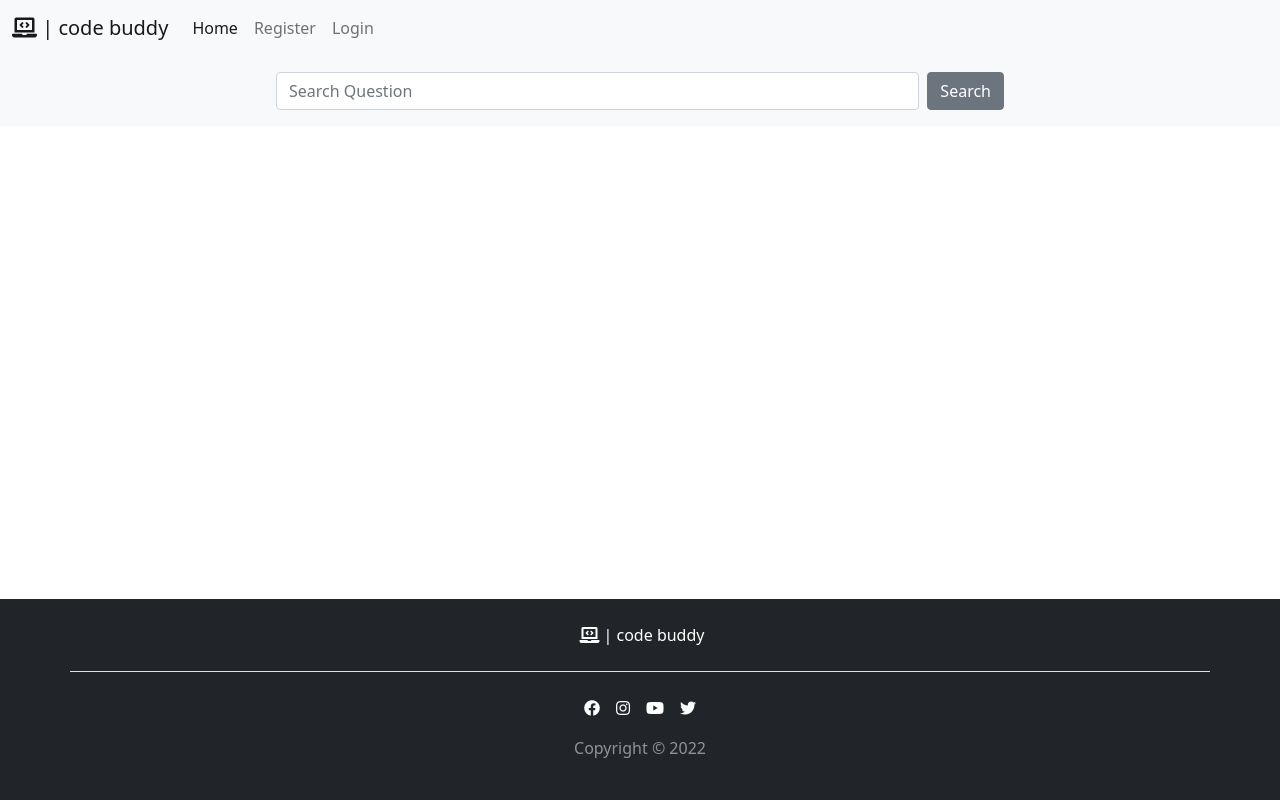
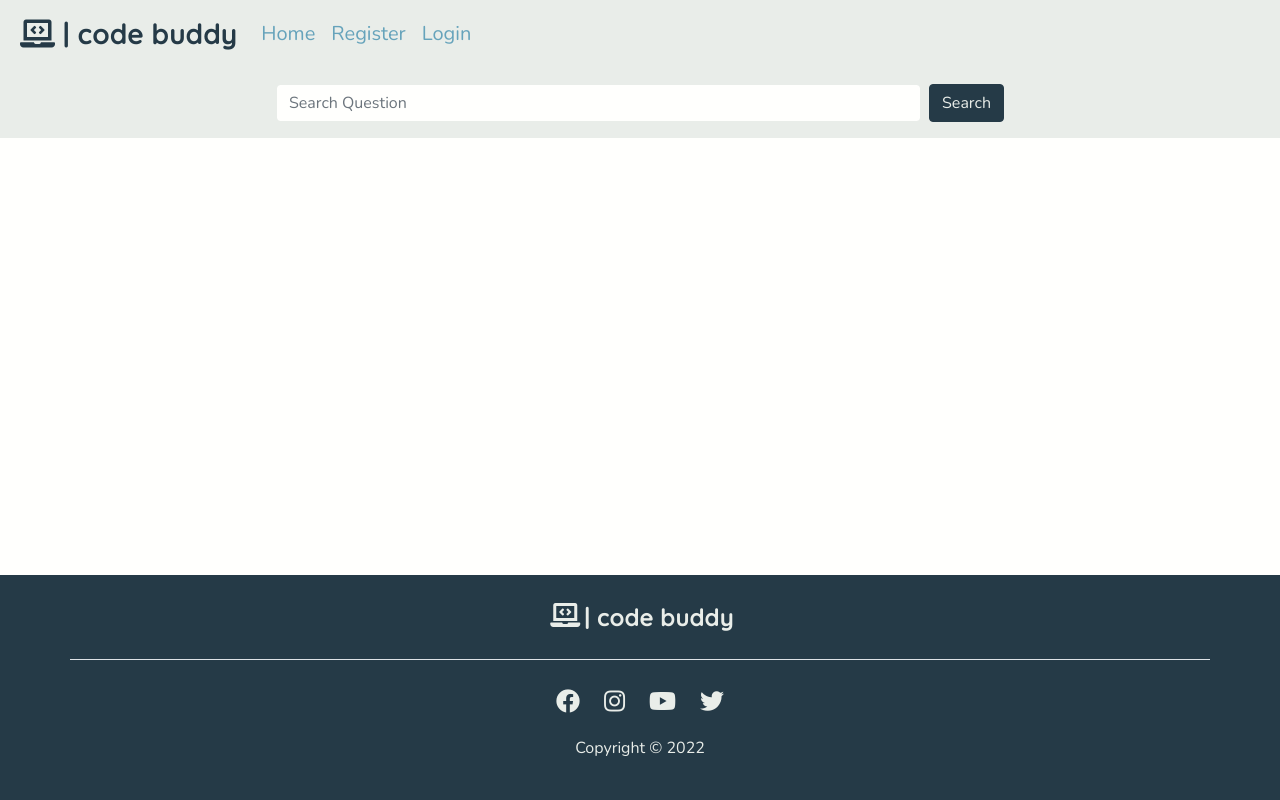
Before and after one commit to josswe26/code-buddy, a Django app: page / in a window 1280 px wide. Run offline with Django 3.2, Linux system fonts and the light colour scheme; data that the repository does not hold is empty; some libraries are stand-ins or nearby versions.

Commit message:
Style header and footer

```diff
--- a/static/css/style.css
+++ b/static/css/style.css
@@ -1,10 +1,56 @@
-/* Stick footer to the bottom */
-.content-wrapper {
-    min-height: calc(100vh - 201px);
+/* Import Google Fonts */
+@import url('https://fonts.googleapis.com/css2?family=Nunito:wght@400&family=Quicksand:wght@700&family=Roboto:wght@500&display=swap');
+
+
+/* Fonts */
+
+body {
+    font-family: 'Nunito', sans-serif;
+    background-color: #FFFFFD;
+    color: #253a47;
+}
+
+h3, h4, h5 {
+    font-family: 'Roboto', sans-serif;
+}
+
+.logo, .votes {
+    font-family: 'Quicksand', sans-serif;
 }
 
 
-/* Style forms */
+/* Colors */
+
+.bg-color-ligth {
+    background-color: #E9EDE9;
+}
+
+.link-color-blue {
+    color: #253A47;
+}
+
+.link-color-blue:hover {
+    color: #66A3BB;
+}
+
+.link-color-light {
+    color: #E9EDE9;
+}
+
+.link-color-light:hover {
+    color: #66A3BB;
+}
+
+
+/* Stick footer to the bottom */
+
+.content-wrapper {
+    min-height: calc(100vh - 225px);
+}
+
+
+/* Forms */
+
 input[type=text], input[type=password], input[type=email], textarea {
     display: block;
     width: 100%;
@@ -12,10 +58,10 @@ input[type=text], input[type=password], input[type=email], textarea {
     font-size: 1rem;
     font-weight: 400;
     line-height: 1.5;
-    color: #212529;
-    background-color: #fff;
+    color: #253A47;
+    background-color: #FFFFFD;
     background-clip: padding-box;
-    border: 1px solid #ced4da;
+    border: 1px solid #E9EDE9;
     -webkit-appearance: none;
     -moz-appearance: none;
     appearance: none;
@@ -26,3 +72,61 @@ input[type=text], input[type=password], input[type=email], textarea {
 form > div {
     margin-bottom: 1rem;
 }
+
+
+/* Header */
+
+.navbar-brand {
+    font-size: 1.75rem;
+    color: #253A47;
+}
+
+.navbar-brand:hover {
+    color: #253A47;
+}
+
+.navbar {
+    font-size: 1.25em;
+}
+
+.nav-link {
+    color: #66A3BB;
+}
+
+.nav-link:hover {
+    color: #253A47;
+}
+
+.form-control {
+    color: #253A47;
+    background-color: #FFFFFD;
+    border: 1px solid #E9EDE9;
+}
+
+.form-control:focus {
+    color: #253A47;
+    background-color: #FFFFFD;
+    border-color: #253A47;
+}
+
+.btn--main {
+    color: #E9EDE9;
+    background-color: #253A47;
+    border-color: #253A47;
+}
+
+.btn--main:hover {
+    color: #66A3BB;
+}
+
+
+/* Footer */
+
+footer {
+    background-color: #253A47;
+    color: #E9EDE9;
+}
+
+footer a {
+    font-size: 1.5rem;
+}
--- a/templates/base.html
+++ b/templates/base.html
@@ -31,13 +31,13 @@
     <div class="content-wrapper">
 
         <!-- Header -->
-        <header class="bg-light">
+        <header class="bg-color-ligth sticky-top">
 
             <!-- Navigation Bar -->
-            <nav class="navbar navbar-expand-lg navbar-light">
+            <nav class="navbar navbar-expand-lg px-2">
                 <div class="container-fluid">
                     <!-- Logo -->
-                    <a class="navbar-brand pl-3" href="{% url 'home' %}"><i class="fas fa-laptop-code"></i> | code
+                    <a class="logo navbar-brand pl-3" href="{% url 'home' %}"><i class="fas fa-laptop-code"></i> | code
                         buddy</a>
                     <button class="navbar-toggler" type="button" data-bs-toggle="collapse"
                         data-bs-target="#navbarScroll" aria-controls="navbarScroll" aria-expanded="false"
@@ -48,7 +48,7 @@
                         <ul class="navbar-nav me-auto my-2 my-lg-0 navbar-nav-scroll"
                             style="--bs-scroll-height: 100px;">
                             <li class="nav-item">
-                                <a class="nav-link active" aria-current="page" href="{% url 'home' %}">Home</a>
+                                <a class="nav-link" aria-current="page" href="{% url 'home' %}">Home</a>
                             </li>
                             {% if user.is_authenticated %}
                             <li class="nav-item">
@@ -76,7 +76,7 @@
                             {% csrf_token %}
                             <input class="form-control me-2" type="search" placeholder="Search Question"
                                 aria-label="Search" name="searched">
-                            <button class="btn btn-secondary" type="submit">Search</button>
+                            <button class="btn btn--main" type="submit">Search</button>
                         </form>
                     </div>
                 </div>
@@ -91,14 +91,14 @@
     </div>
 
     <!-- Footer -->
-    <footer class="bg-dark text-white-50 py-4">
+    <footer class="py-4">
 
         <div class="container">
 
             <!-- Footer Logo -->
             <div class="row">
-                <div class="col-12 border-bottom pb-4">
-                    <a href="{% url 'home' %}" class="d-flex justify-content-center text-decoration-none text-white">
+                <div class="logo col-12 border-bottom pb-4">
+                    <a href="{% url 'home' %}" class="d-flex justify-content-center text-decoration-none link-color-light">
                         <i class="fas fa-laptop-code p-1"></i> | code buddy
                     </a>
                 </div>
@@ -108,16 +108,16 @@
             <div class="row">
                 <div class="col-12">
                     <ul class="d-flex justify-content-center list-unstyled mt-4">
-                        <li class="px-2"><a class="text-white" href="https://facebook.com" target="_blank"
+                        <li class="mx-2 px-1"><a class="link-color-light" href="https://facebook.com" target="_blank"
                                 rel="noopener" aria-label="Visit our Facebook page (opens on a new tab)"><i
                                     class="fab fa-facebook"></i></a></li>
-                        <li class="px-2"><a class="text-white" href="https://instagram.com" target="_blank"
+                        <li class="mx-2 px-1"><a class="link-color-light" href="https://instagram.com" target="_blank"
                                 rel="noopener" aria-label="Visit our Instagram page (opens on a new tab)"><i
                                     class="fab fa-instagram"></i></a></li>
-                        <li class="px-2"><a class="text-white" href="https://youtube.com" target="_blank" rel="noopener"
+                        <li class="mx-2 px-1"><a class="link-color-light" href="https://youtube.com" target="_blank" rel="noopener"
                                 aria-label="Visit our Youtube page (opens on a new tab)"><i
                                     class="fab fa-youtube"></i></a></li>
-                        <li class="px-2"><a class="text-white" href="https://twitter.com" target="_blank" rel="noopener"
+                        <li class="mx-2 px-1"><a class="link-color-light" href="https://twitter.com" target="_blank" rel="noopener"
                                 aria-label="Visit our Twitter page (opens on a new tab)"><i
                                     class="fab fa-twitter"></i></a></li>
                     </ul>
```
